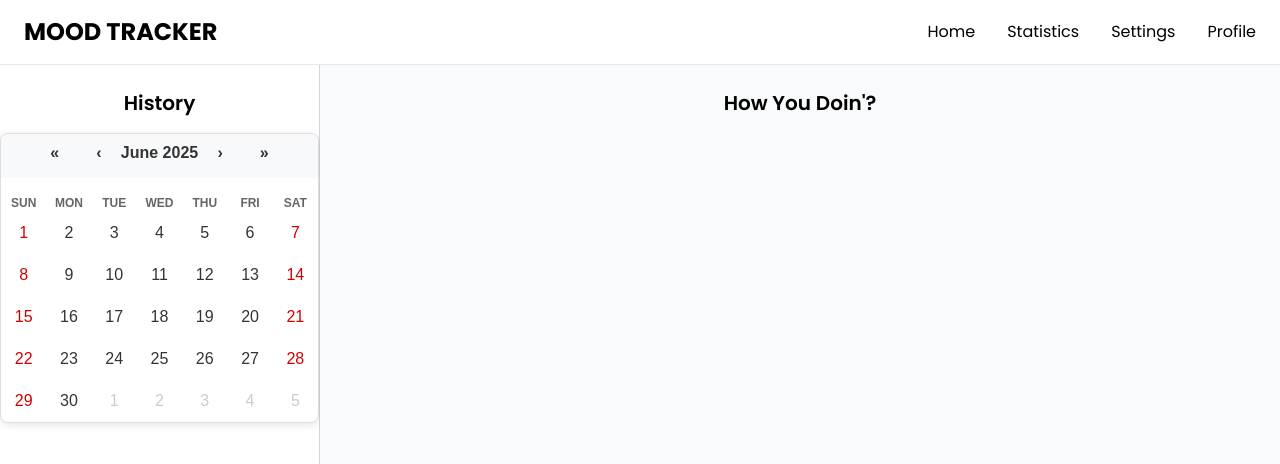
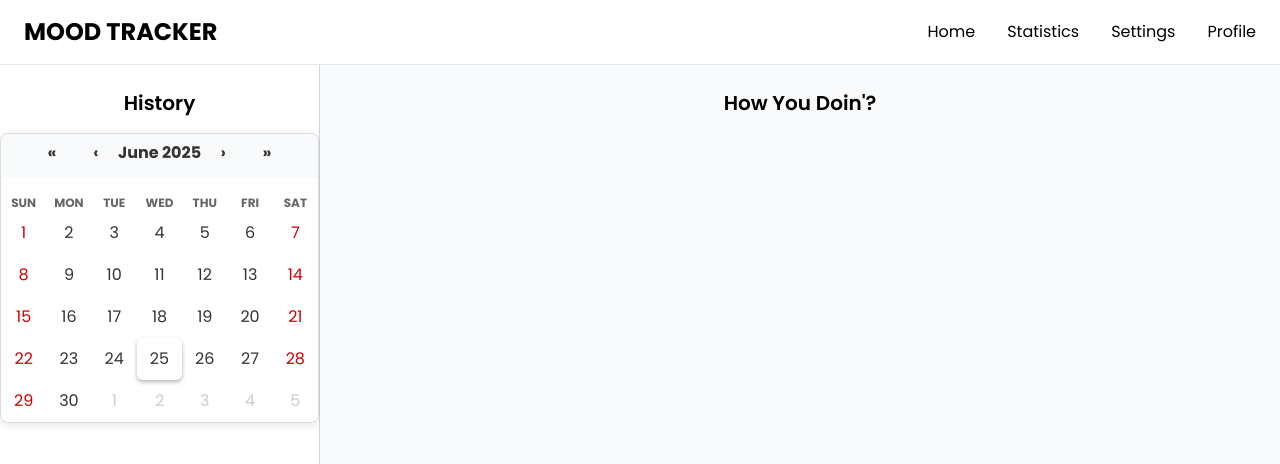
Before and after one commit to dilaraacelik/mood-tracker, a Next.js app: page / in a window 1280 px wide. Shown: the top 464 px of the page. Built offline with nearby package versions, Linux system fonts and the light colour scheme.

Commit message:
fix style for calender

```diff
--- a/src/app/calender.css
+++ b/src/app/calender.css
@@ -1,154 +1,153 @@
-/* React Calendar Custom Styles */
+/* React Calendar Custom Styles*/
+
 .react-calendar {
-    background: white;
-    border: 1px solid #ddd;
-    border-radius: 8px;
-    box-shadow: 0 2px 8px rgba(0, 0, 0, 0.1);
-    font-family: Arial, Helvetica, sans-serif;
-    line-height: 1.125em;
-    width: 100%;
-    max-width: 350px;
-    margin: 0 auto;
+    background: white; /* Takvimin arka plan rengi - beyaz */
+    border: 1px solid #ddd; /* Takvimin etrafındaki ince gri çerçeve */
+    border-radius: 8px; /* Köşeleri yuvarlak yapma - 8px radius */
+    box-shadow: 0 2px 8px rgba(0, 0, 0, 0.1); /* Hafif gölge efekti - aşağı doğru */
+    font-family: var(--font-poppins), 'Poppins', sans-serif; /* Uygulamayla uyumlu Poppins fontu */
+    line-height: 1.125em; /* Satır arası boşluk */
+    width: 100%; /* Tam genişlik */
+    max-width: 350px; /* Maksimum genişlik sınırı */
+    margin: 0 auto; /* Ortaya hizalama */
 }
 
 .react-calendar button {
-    margin: 0;
-    border: 0;
-    outline: none;
-    background: none;
+    margin: 0; /* Buton dış boşluklarını sıfırla */
+    border: 0; /* Buton kenarlığını kaldır */
+    outline: none; /* Focus outline'ını kaldır */
+    background: none; /* Varsayılan buton arka planını kaldır */
 }
 
 .react-calendar button:enabled:hover,
 .react-calendar button:enabled:focus {
-    background-color: #e6f7ff;
-    border-radius: 6px;
+    background-color: #e6f7ff; /* Mouse üzerine gelince açık mavi arka plan */
+    border-radius: 6px; /* Hover durumunda köşe yuvarlaklığı */
 }
 
 .react-calendar button:disabled {
-    background-color: #f0f0f0;
-    color: #ccc;
+    background-color: #f0f0f0; /* Pasif butonlar için gri arka plan */
+    color: #ccc; /* Pasif butonlar için açık gri yazı rengi */
 }
 
 .react-calendar__navigation {
-    text-align: center;
-    background: #f8f9fa;
-    height: 44px;
-    margin-bottom: 1em;
-    padding: 10px;
-    border-radius: 8px 8px 0 0;
+    text-align: center; /* Navigasyon yazılarını ortala */
+    background: #f8f9fa; /* Navigasyon barının arka plan rengi */
+    height: 44px; /* Navigasyon barının yüksekliği */
+    margin-bottom: 1em; /* Alt boşluk */
+    padding: 10px; /* İç boşluk */
+    border-radius: 8px 8px 0 0; /* Sadece üst köşeleri yuvarlak yap */
 }
 
 .react-calendar__navigation button {
-    color: #333;
-    min-width: 44px;
-    background: none;
-    font-size: 16px;
-    font-weight: bold;
+    color: #333; /* Navigasyon buton yazı rengi - koyu gri */
+    min-width: 44px; /* Minimum buton genişliği */
+    background: none; /* Arka plan yok */
+    font-size: 16px; /* Yazı boyutu */
+    font-weight: bold; /* Kalın yazı */
 }
 
 .react-calendar__navigation button:enabled:hover,
 .react-calendar__navigation button:enabled:focus {
-    background-color: #e6f7ff;
+    background-color: #e6f7ff; /* Navigasyon butonları hover rengi */
 }
 
 .react-calendar__month-view__weekdays {
-    text-align: center;
-    text-transform: uppercase;
-    font-weight: bold;
-    font-size: 0.75em;
-    color: #666;
+    text-align: center; /* Hafta günlerini ortala */
+    text-transform: uppercase; /* Hafta günlerini büyük harfe çevir */
+    font-weight: bold; /* Hafta günleri kalın yazı */
+    font-size: 0.75em; /* Hafta günleri küçük yazı boyutu */
+    color: #666; /* Hafta günleri gri renk */
 }
 
 .react-calendar__month-view__days__day {
-    color: #333;
+    color: #333; /* Normal günlerin yazı rengi */
 }
 
 .react-calendar__month-view__days__day--weekend {
-    color: #d10000;
+    color: #d10000; /* Hafta sonu günleri kırmızı renk */
 }
 
 .react-calendar__month-view__days__day--neighboringMonth {
-    color: #ccc;
+    color: #ccc; /* Diğer aylardan gelen günler açık gri */
 }
 
 .react-calendar__year-view .react-calendar__tile,
 .react-calendar__decade-view .react-calendar__tile,
 .react-calendar__century-view .react-calendar__tile {
-    padding: 2em 0.5em;
+    padding: 2em 0.5em; /* Yıl/on yıl/yüzyıl görünümünde kutucuk iç boşlukları */
 }
 
 .react-calendar__tile {
-    max-width: 100%;
-    text-align: center;
-    padding: 0.75em 0.5em;
-    background: none;
+    max-width: 100%; /* Kutucuklar maksimum genişlik */
+    text-align: center; /* Kutucuk içindeki yazıları ortala */
+    padding: 0.75em 0.5em; /* Kutucuk iç boşlukları */
+    background: none; /* Varsayılan arka plan yok */
 }
 
 .react-calendar__tile:disabled {
-    background-color: #f0f0f0;
+    background-color: #f0f0f0; /* Pasif kutucuklar gri arka plan */
 }
 
 .react-calendar__tile:enabled:hover,
 .react-calendar__tile:enabled:focus {
-    background-color: #e6f7ff;
+    background-color: #e6f7ff; /* Kutucuklar üzerine gelince açık mavi */
 }
 
 .react-calendar__tile--now {
-    background: #ffff76;
-  }
-
-  .react-calendar__tile--now:enabled:hover,
-  .react-calendar__tile--now:enabled:focus {
-    background: #ffffa9;
+  border: 1px solid rgba(0, 0, 0, 0.1); /* Mevcut ayın hafif kenarlığı */
+  box-shadow: 0 2px 4px rgba(0, 0, 0, 0.3); /* Mevcut ayın gölgesi */
+  border-radius: 6px; /* Mevcut ayın köşe yuvarlaklığı */
+  transition: all 0.2s ease-in-out; /* Smooth geçiş animasyonu */
 }
 
 .react-calendar__tile--hasActive {
-    background: #76baff;
+    background: #76baff; /* Aktif durumda olan kutucuklar mavi */
 }
 
 .react-calendar__tile--hasActive:enabled:hover,
 .react-calendar__tile--hasActive:enabled:focus {
-    background: #a9d4ff;
+    background: #a9d4ff; /* Aktif kutucuklar hover durumu - açık mavi */
 }
 
 .react-calendar__tile--active {
-    background: #006edc;
-    color: rgb(158, 153, 153);
-    border: 1px solid rgba(0, 0, 0, 1); /* soft gri border */
-    box-shadow: 0 2px 4px rgba(0, 0, 0, 0.5); /* yumuşak gölge */
-    border-radius: 6px;
-    transition: all 0.2s ease-in-out;
+    background: #006edc; /* Seçili tarih koyu mavi arka plan */
+    color: rgb(158, 153, 153); /* Seçili tarih yazı rengi gri */
+    border: 1px solid rgba(0, 0, 0, 1); /* Seçili tarih siyah kenarlık */
+    box-shadow: 0 2px 4px rgba(0, 0, 0, 0.5); /* Seçili tarih gölge efekti */
+    border-radius: 6px; /* Seçili tarih köşe yuvarlaklığı */
+    transition: all 0.2s ease-in-out; /* Smooth geçiş animasyonu */
 }
 
 .react-calendar__tile--active:enabled:hover,
 .react-calendar__tile--active:enabled:focus {
-    background: #1087ff;
+    background: #1087ff; /* Seçili tarih hover durumu - daha açık mavi */
 }
 
 /* Year view için özel renkler */
 .react-calendar__year-view .react-calendar__tile {
-    color: #4b4b4b; /* istediğin renk kodunu buraya yaz */
+    color: #4b4b4b; /* Yıl görünümündeki ayların yazı rengi */
 }
 
 .react-calendar__year-view .react-calendar__tile--now {
-    border: 1px solid rgba(0, 0, 0, 0.1); /* soft gri border */
-    box-shadow: 0 2px 4px rgba(0, 0, 0, 0.3); /* yumuşak gölge */
-    border-radius: 6px;
-    transition: all 0.2s ease-in-out;
+    border: 1px solid rgba(0, 0, 0, 0.1); /* Mevcut ayın hafif kenarlığı */
+    box-shadow: 0 2px 4px rgba(0, 0, 0, 0.3); /* Mevcut ayın gölgesi */
+    border-radius: 6px; /* Mevcut ayın köşe yuvarlaklığı */
+    transition: all 0.2s ease-in-out; /* Smooth geçiş animasyonu */
 }
 
 /* Decade view için özel renkler */
 .react-calendar__decade-view .react-calendar__tile {
-    color: #4b4b4b; /* istediğin renk kodunu buraya yaz */
+    color: #4b4b4b; /* On yıl görünümündeki yılların yazı rengi */
 }
 
 .react-calendar__decade-view .react-calendar__tile--now {
-    border: 1px solid rgba(0, 0, 0, 0.1); /* soft gri border */
-    box-shadow: 0 2px 4px rgba(0, 0, 0, 0.3); /* yumuşak gölge */
-    border-radius: 6px;
-    transition: all 0.2s ease-in-out;
+    border: 1px solid rgba(0, 0, 0, 0.1); /* Mevcut yılın hafif kenarlığı */
+    box-shadow: 0 2px 4px rgba(0, 0, 0, 0.3); /* Mevcut yılın gölgesi */
+    border-radius: 6px; /* Mevcut yılın köşe yuvarlaklığı */
+    transition: all 0.2s ease-in-out; /* Smooth geçiş animasyonu */
 }
 
 .react-calendar abbr {
-    text-decoration: none;
+    text-decoration: none; /* Kısaltmalardaki nokta nokta çizgilerini kaldır */
 }
```
Lines whose indentation alone changed are shown as unchanged.
